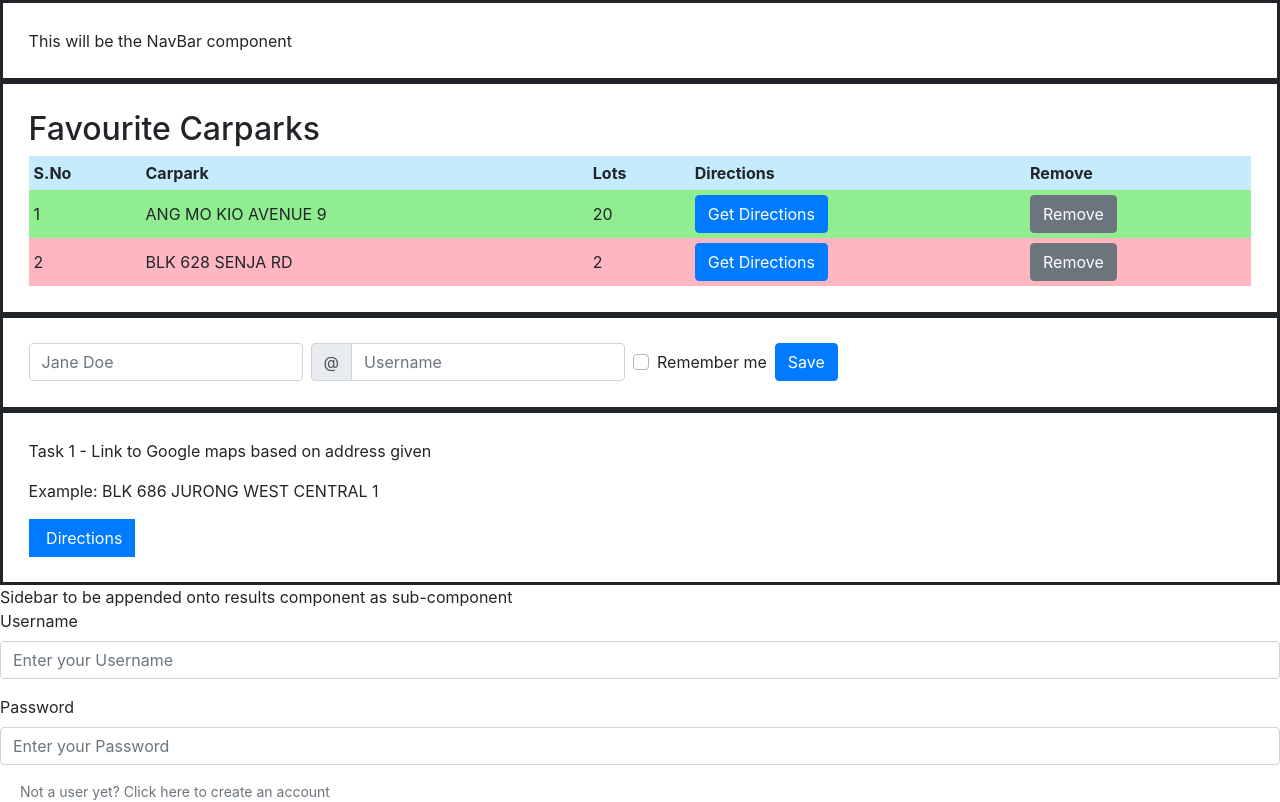
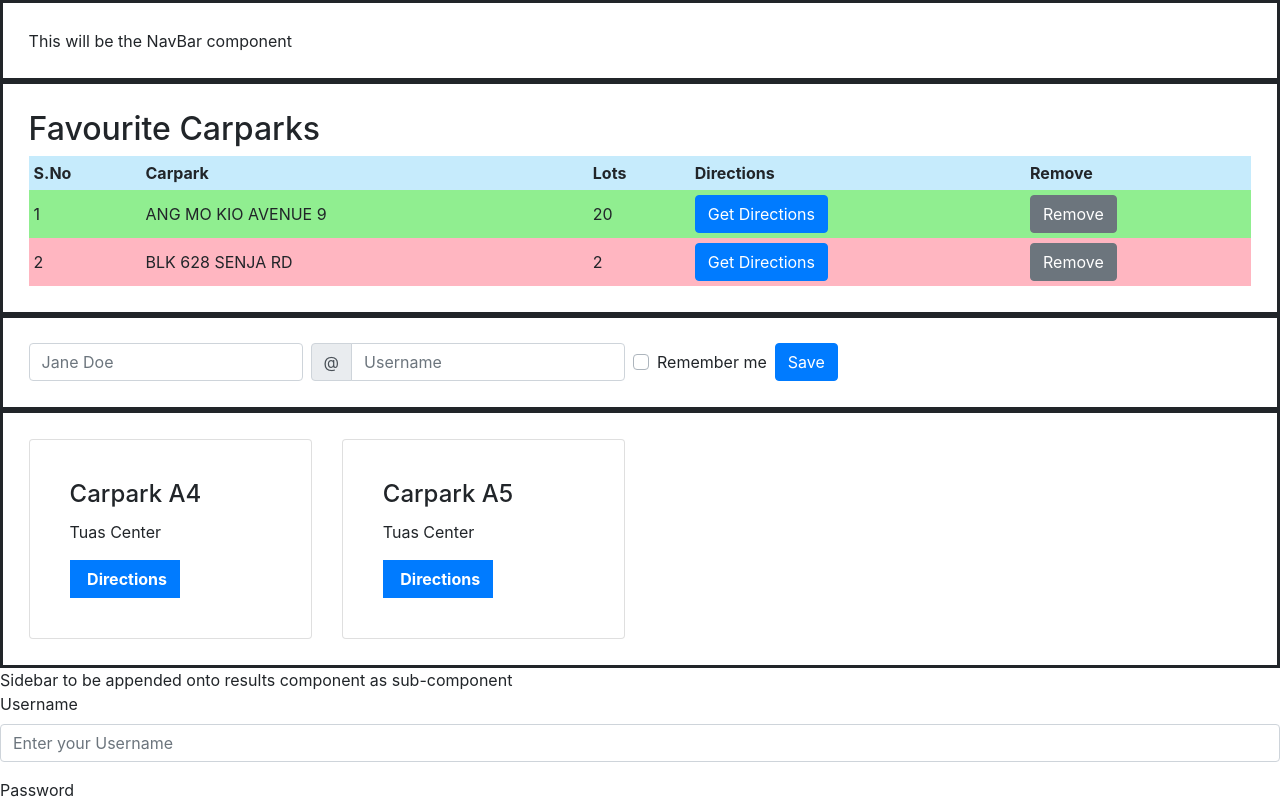
Before and after one commit to ysjprojects/bt3103-vue, a Vue app: page / in a window 1280 px wide. Shown: the top 802 px of the page. Built offline with nearby package versions, Linux system fonts and the light colour scheme.

Commit message:
added result card

```diff
--- a/src/components/Favourites.vue
+++ b/src/components/Favourites.vue
@@ -1,11 +1,13 @@
 <template>
-    <div class="container-fluid" id="favTable" style="border: solid; padding:2%;">
-
-        <h2><font-awesome-icon icon="fa-solid fa-square-parking" /> Favourite Carparks</h2>
+  <div class="container-fluid" id="favTable" style="border: solid; padding: 2%">
+    <h2>
+      <font-awesome-icon icon="fa-solid fa-square-parking" /> Favourite Carparks
+    </h2>
     <!-- if users are not logged in  -->
     <p v-show="!loggedIn">
-      Want to quickly check for available parking lots at your favourite carparks?
-      <router-link to ="/Nav"> Sign up </router-link>
+      Want to quickly check for available parking lots at your favourite
+      carparks?
+      <router-link to="/Nav"> Sign up </router-link>
       for an account now!
     </p>
 
@@ -24,49 +26,82 @@
         <td>1</td>
         <td>ANG MO KIO AVENUE 9</td>
         <td>20</td>
-          <td><b-button id="directionbutton" type="button" v-on:click="getDirections()" variant="primary">
+        <td>
+          <b-button
+            id="directionbutton"
+            type="button"
+            v-on:click="getDirections()"
+            variant="primary"
+          >
             <font-awesome-icon icon="fa-solid fa-route" />
-            Get Directions</b-button></td>
-          <td><b-button id="removebutton" type="button" v-on:click="removeFavourite()">
+            Get Directions</b-button
+          >
+        </td>
+        <td>
+          <b-button
+            id="removebutton"
+            type="button"
+            v-on:click="removeFavourite()"
+          >
             <font-awesome-icon icon="fa-solid fa-trash-can" />
-            Remove</b-button></td>
-
-
+            Remove</b-button
+          >
+        </td>
       </tr>
 
       <tr style="background-color: lightpink">
         <td>2</td>
         <td>BLK 628 SENJA RD</td>
         <td>2</td>
-          <td><b-button id="directionbutton" type="button" v-on:click="getDirections()" variant="primary">
+        <td>
+          <b-button
+            id="directionbutton"
+            type="button"
+            v-on:click="getDirections()"
+            variant="primary"
+          >
             <font-awesome-icon icon="fa-solid fa-route" />
-            Get Directions</b-button></td>
+            Get Directions</b-button
+          >
+        </td>
 
-          <td><b-button id="removebutton" type="button" v-on:click="removeFavourite()">
+        <td>
+          <b-button
+            id="removebutton"
+            type="button"
+            v-on:click="removeFavourite()"
+          >
             <font-awesome-icon icon="fa-solid fa-trash-can" />
-            Remove</b-button></td>
+            Remove</b-button
+          >
+        </td>
       </tr>
     </table>
   </div>
 </template>
 
 <script>
-import firebaseApp from '../firebase.ts';
-import { getFirestore } from "firebase/firestore"
-import { collection, getDocs, setDoc, doc, deleteDoc } from "firebase/firestore";
-
-const db = getFirestore(firebaseApp);
+import { db } from "../firebase.ts";
+import {
+  collection,
+  getDocs,
+  setDoc,
+  doc,
+  deleteDoc,
+} from "firebase/firestore";
 
 export default {
-  name: 'Favourites',
+  name: "Favourites",
 
-   methods:{
+  methods: {
     getDirections() {
       alert("Redirecting you to Google Maps...");
       // let coords = geoController.getPosition().coords;
 
       // open in new tab
-      window.open("https://google.com/maps?q=1.3724386334422438,103.85029569742512");
+      window.open(
+        "https://google.com/maps?q=1.3724386334422438,103.85029569742512"
+      );
 
       // open in same tab
       // window.location.href = "https://google.com/maps?q=1.3724386334422438,103.8502956974251";
@@ -74,15 +109,15 @@ export default {
     },
 
     removeFavourite() {
-      alert("You are about to remove this carpark from your favourite list")
-    }
+      alert("You are about to remove this carpark from your favourite list");
+    },
   },
 
-  data(){
-    return{
-      loggedIn: true // set to false by default; to set to true when user is logged in
-    }
-  }
+  data() {
+    return {
+      loggedIn: true, // set to false by default; to set to true when user is logged in
+    };
+  },
 
   // mounted() {
   //   // async function display(){
@@ -134,7 +169,7 @@ export default {
   //     display()
   //   }
   // }
-}
+};
 // display()
 </script>
 
--- a/src/components/Results.vue
+++ b/src/components/Results.vue
@@ -1,17 +1,26 @@
 <template>
-  <div class="container-fluid" id="favTable" style="border: solid; padding: 2%">
-    <p>Task 1 - Link to Google maps based on address given</p>
-    <p>Example: BLK 686 JURONG WEST CENTRAL 1</p>
-    <MapButton address="BLK 686 JURONG WEST CENTRAL 1" />
-  </div>
+  <b-container fluid id="favTable" style="border: solid; padding: 2%">
+    <b-row>
+      <b-col v-for="result in results" :key="result.id" md="4" lg="3">
+        <ResultCard :result="result" />
+      </b-col>
+    </b-row>
+  </b-container>
 </template>
 
 <script>
-import MapButton from "@/components/results/MapButton.vue";
+import ResultCard from "./results/ResultCard.vue";
+import { results } from "./results/testdata";
+
 export default {
   name: "Results",
   components: {
-    MapButton,
+    ResultCard,
+  },
+  data() {
+    return {
+      results: results,
+    };
   },
 };
 </script>
--- a/src/components/results/MapButton.vue
+++ b/src/components/results/MapButton.vue
@@ -1,7 +1,7 @@
 <template>
   <b-button target="_blank" :href="this.url" squared variant="primary">
-    <font-awesome-icon icon="fa-solid fa-location-dot" />
-    &nbsp;Directions</b-button
+    <font-awesome-icon icon="fa-solid fa-route" />
+    &nbsp;<b>Directions</b></b-button
   >
 </template>
 
--- /dev/null
+++ b/src/components/results/ResultCard.vue
@@ -0,0 +1,23 @@
+<template>
+  <b-card>
+    <b-card-body>
+      <b-card-title>Carpark {{ result.id }}</b-card-title>
+      <b-card-text>{{ result.address }}</b-card-text>
+      <MapButton address="BLK 686 JURONG WEST CENTRAL 1" />
+    </b-card-body>
+  </b-card>
+</template>
+
+
+<script>
+import MapButton from "./MapButton.vue";
+export default {
+  name: "ResultCard",
+  components: {
+    MapButton,
+  },
+  props: {
+    result: Object,
+  },
+};
+</script>
--- /dev/null
+++ b/src/components/results/testdata.ts
@@ -0,0 +1,15 @@
+export const results = [{
+    id: "A4",
+    address: "Tuas Center",
+    region: "West",
+    numLots: 10,
+    distance: 25
+},
+{
+    id: "A5",
+    address: "Tuas Center",
+    region: "East",
+    numLots: 30,
+    distance: 5
+},
+]
--- a/src/views/Home.vue
+++ b/src/views/Home.vue
@@ -10,13 +10,14 @@
 </template>
 
 <script lang="ts">
-import { Component, Vue } from "vue-property-decorator";
+import { Component, Vue} from "vue-property-decorator";
 import Nav from "@/components/Nav.vue";
 import Favourites from "@/components/Favourites.vue";
 import Search from "@/components/Search.vue";
 import Results from "@/components/Results.vue";
 import Sidebar from "@/components/Sidebar.vue";
 import SignIn from "@/components/SignIn.vue";
+
 
 @Component({
   components: {
@@ -27,7 +28,6 @@ import SignIn from "@/components/SignIn.vue";
     Sidebar,
     SignIn,
   },
-
 })
 export default class Home extends Vue {}
 </script>
```
Lines whose indentation alone changed are shown as unchanged.
